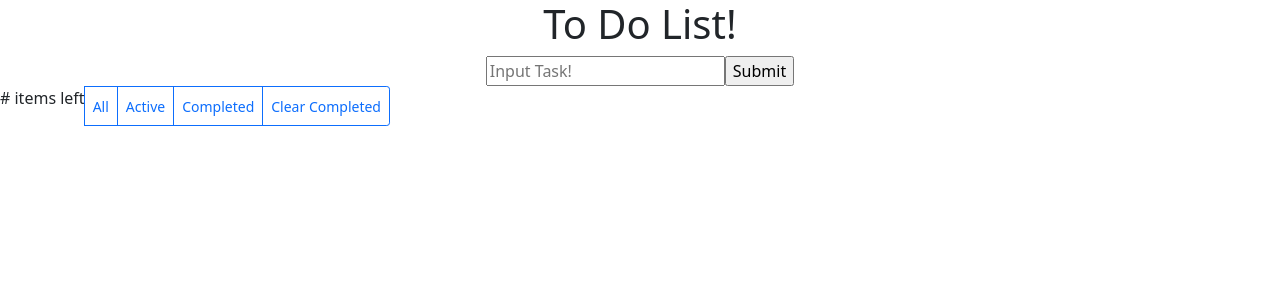
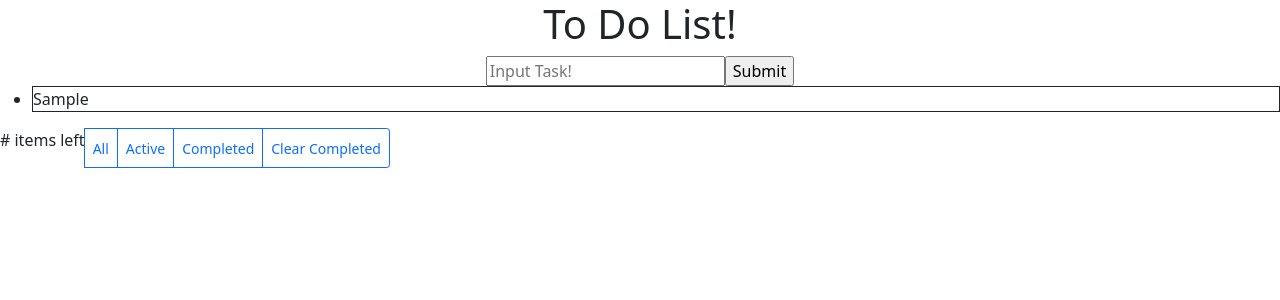
Before and after one commit to wtsaygers1/todo, a React (Create React App) app: page / in a window 1280 px wide. Both pictures are taken after typing "Sample" into the empty fields and a click on the input "Submit". Shown: the top 300 px of the page. Built offline with nearby package versions, Linux system fonts and the light colour scheme.

Commit message:
working list

```diff
--- a/src/components/App.js
+++ b/src/components/App.js
@@ -2,7 +2,7 @@ import React, { Component } from "react";
 // import React from "react";
 import Header from "./Header";
 // import TextBox from "./TextBox";
-// import List from "./List";
+import List from "./List";
 import BottomBar from "./BottomBar";
 
 class App extends Component {
@@ -38,7 +38,7 @@ class App extends Component {
       this._inputElement.value = "";
     }
 
-    console.log(this.state.items);
+    // console.log(this.state.items);
 
     e.preventDefault();
   }
@@ -49,17 +49,18 @@ class App extends Component {
       <>
         <Header />
         <div className="TextBox">
-        {/* every time there is a new submission, the addItem method will run */}
+          {/* every time there is a new submission, the addItem method will run */}
           <form className="text-center" onSubmit={this.addItem}>
             <label>
               <input type="text" name="name" ref={(a) => this._inputElement = a} placeholder="Input Task!" />
             </label>
             <input type="submit" value="Submit" />
           </form>
+          <List tasks={this.state.items} />
         </div>
         {/* <TextBox /> */}
         {/* here is where the dynamically rendered list needs to go */}
-            {/* <List entries={this.state.tasks} /> */}
+        {/* <List entries={this.state.tasks} /> */}
         <BottomBar />
       </>
     );
--- a/src/components/List.js
+++ b/src/components/List.js
@@ -1,20 +1,17 @@
-// import React, { Component } from "react";
+import React from "react";
+import Task from "./Task";
 
-// class List extends Component {
-//     createTasks(tasks) {
-//         return <li key={tasks.key}>{tasks.text}</li>
-//     }
+function List(props) {
+    let tasks = props.tasks;
+    let listItems = tasks.map((task, index) => {
+        console.log(task);
+        return <Task key={index} text={task.text} />
+    }
+    );
+    return (
 
-//     render() {
-//         let todoTasks = this.props.entries;
-//         let listItems = todoTasks.map(this.createTasks);
+        <ul>{listItems}</ul>
+    );
+}
 
-//         return(
-//             <ul className="theList">
-//                 {listItems}
-//             </ul>
-//         );
-//     }
-// };
-
-// export default List;
+export default List;
--- /dev/null
+++ b/src/components/Task.js
@@ -0,0 +1,7 @@
+import React from "react";
+
+function Task(props) {
+   return <li className="border border-dark">{props.text}</li>
+}
+
+export default Task;
```
